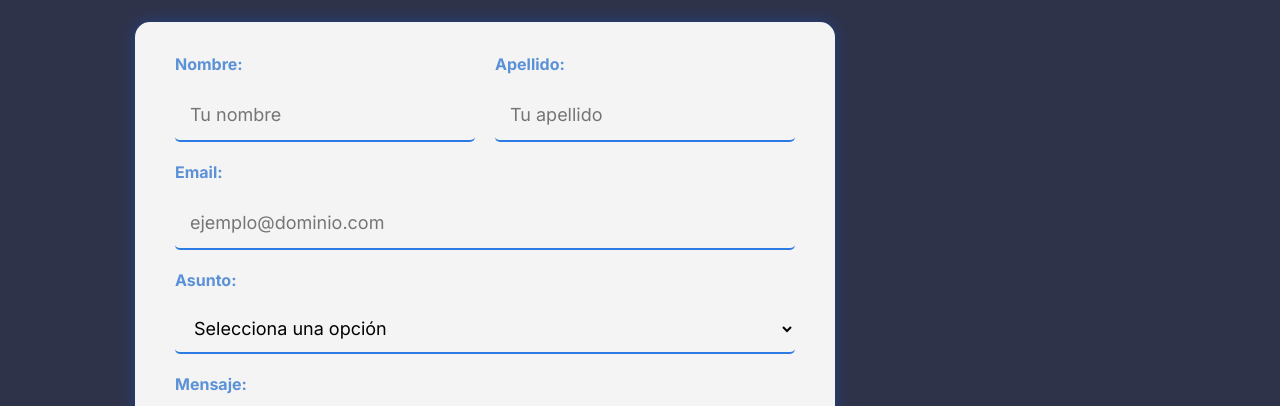
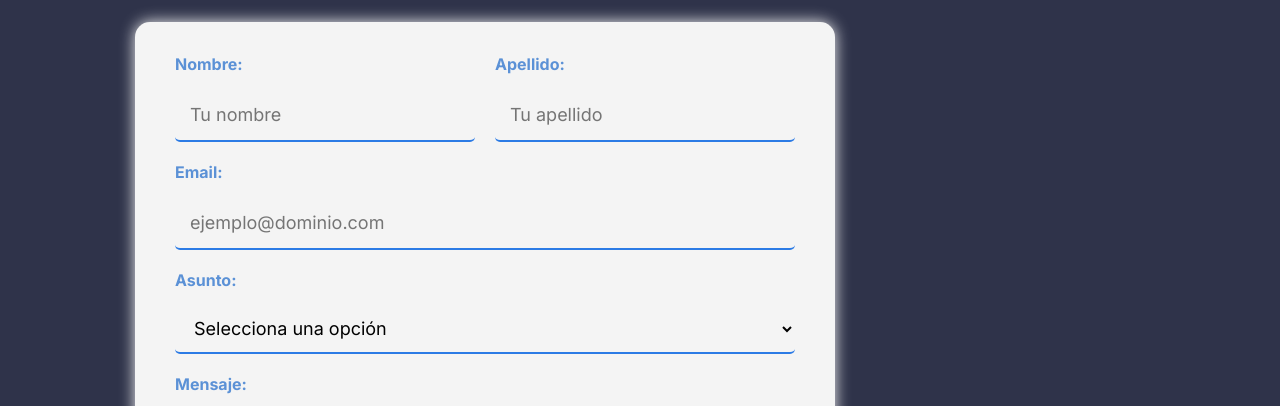
Before and after one commit to TobiCrak007/Tp-leng1-equipoA, a plain HTML site: page contacto.html in a window 1280 px wide. Both pictures are taken after a click on the button "🌙 Modo oscuro". Shown: the part 350-756 px from the top of the page. Drawn offline with nearby package versions, Linux system fonts and the light colour scheme.

Commit message:
style: Agrego estilos para modo oscuro

```diff
--- a/CSS/estilos.css
+++ b/CSS/estilos.css
@@ -50,6 +50,7 @@ body.oscuro {
 
 body.oscuro .form-container {
     background: var(--color-fondo);
+    box-shadow: 0 0 15px var(--color-fondo);
 }
 
 /*HEADER*/
```
